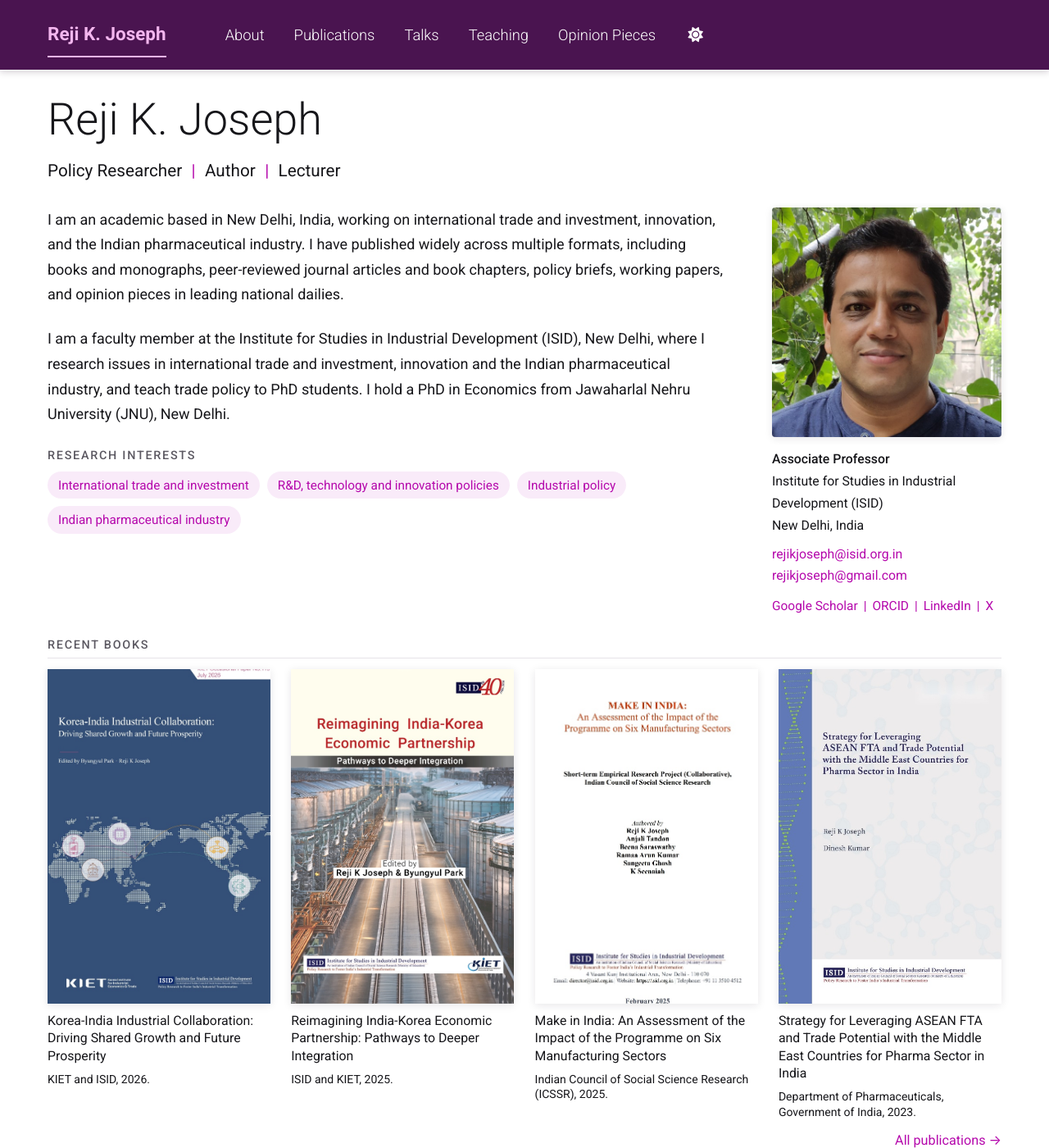
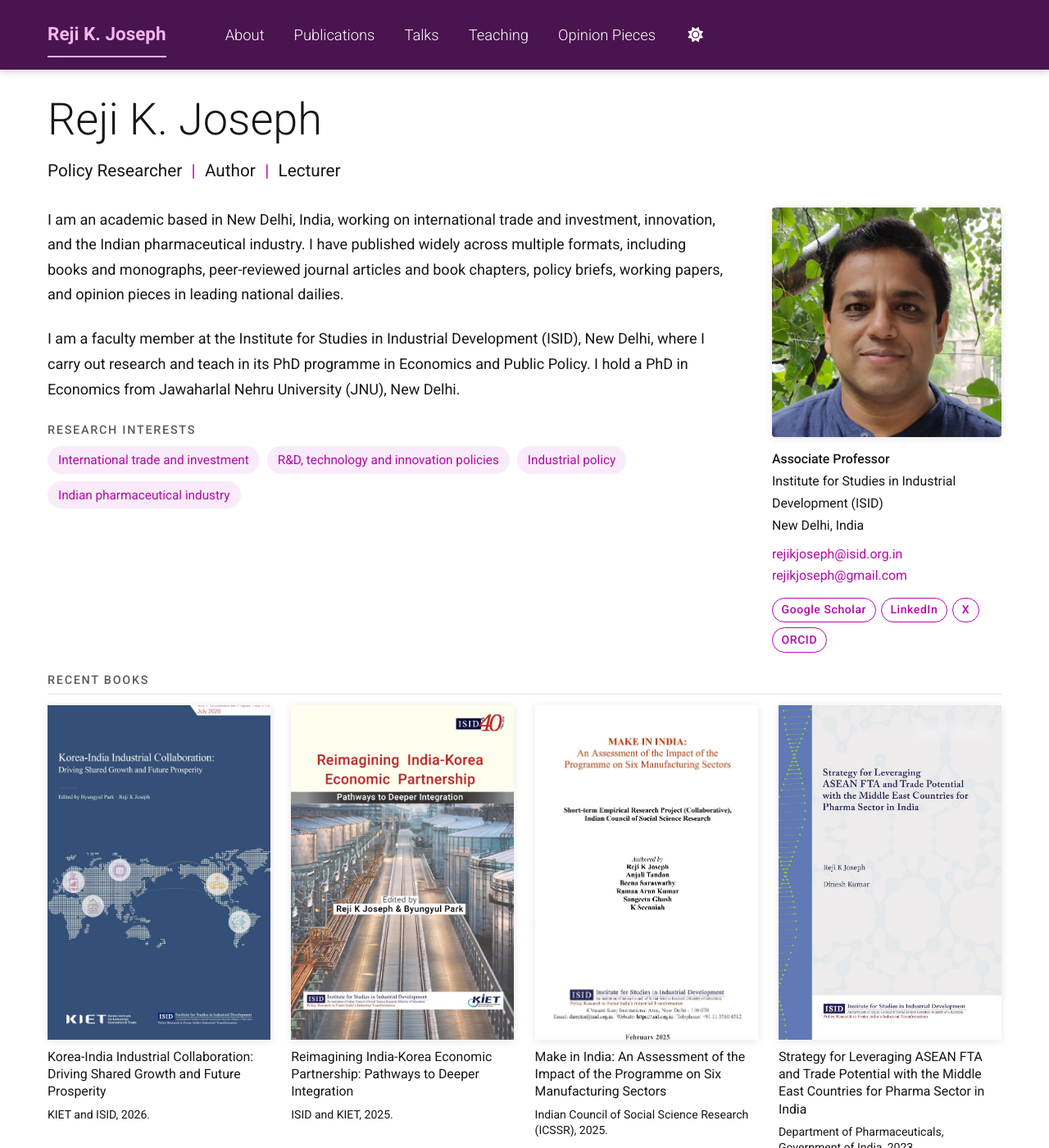
Before and after one commit to rejikjoseph/rejikjoseph.github.io, a Jekyll site: the page built from _pages/about.md, in a window 1280 px wide and 1400 px high. Shown: the whole window at 82% size. Built offline with Jekyll 4.4.1, drawn with Linux system fonts in a browser that asks for light colours; a style sheet for code colours, icons or effects is not loaded.

Commit message:
Update bio and profile links

```diff
--- a/_pages/about.md
+++ b/_pages/about.md
@@ -21,12 +21,12 @@ redirect_from:
       <p>New Delhi, India</p>
       <p class="about-email"><a href="mailto:rejikjoseph@isid.org.in">rejikjoseph@isid.org.in</a></p>
       <p class="about-email-alt"><a href="mailto:rejikjoseph@gmail.com">rejikjoseph@gmail.com</a></p>
-      <p class="about-profiles"><a href="https://scholar.google.com/citations?user=CLAsFDEAAAAJ" rel="me">Google Scholar</a><span class="sep">|</span><a href="https://orcid.org/0000-0002-3562-5225" rel="me">ORCID</a><span class="sep">|</span><a href="https://www.linkedin.com/in/reji-k-joseph-24023414/" rel="me">LinkedIn</a><span class="sep">|</span><a href="https://x.com/rejikjoseph" rel="me">X</a></p>
+      <p class="about-profiles"><a href="https://scholar.google.com/citations?user=CLAsFDEAAAAJ" rel="me">Google Scholar</a><a href="https://www.linkedin.com/in/reji-k-joseph-24023414/" rel="me">LinkedIn</a><a href="https://x.com/rejikjoseph" rel="me">X</a><a href="https://orcid.org/0000-0002-3562-5225" rel="me">ORCID</a></p>
     </div>
   </aside>
   <div class="about-text">
     <p>I am an academic based in New Delhi, India, working on international trade and investment, innovation, and the Indian pharmaceutical industry. I have published widely across multiple formats, including books and monographs, peer-reviewed journal articles and book chapters, policy briefs, working papers, and opinion pieces in leading national dailies.</p>
-    <p>I am a faculty member at the Institute for Studies in Industrial Development (ISID), New Delhi, where I research issues in international trade and investment, innovation and the Indian pharmaceutical industry, and teach trade policy to PhD students. I hold a PhD in Economics from Jawaharlal Nehru University (JNU), New Delhi.</p>
+    <p>I am a faculty member at the Institute for Studies in Industrial Development (ISID), New Delhi, where I carry out research and teach in its PhD programme in Economics and Public Policy. I hold a PhD in Economics from Jawaharlal Nehru University (JNU), New Delhi.</p>
     <h3 class="about-sub">Research Interests</h3>
     <ul class="chips">
       <li>International trade and investment</li>
--- a/assets/css/main.scss
+++ b/assets/css/main.scss
@@ -263,8 +263,9 @@ html[data-theme="dark"] { --rj-bar: #2a0c2e; --rj-bar-fg: #f1e9f2; --rj-bar-acce
 .card-date .pdf-link { margin-left: 0.6em; }
 
 /* Profile links under the photo */
-.about-profiles { margin-top: 0.6em !important; font-size: 0.86rem; }
-.about-profiles .sep { color: var(--rj-accent); margin: 0 0.45em; }
+.about-profiles { margin-top: 0.8em !important; display: flex; flex-wrap: wrap; gap: 0.4em; }
+.about-profiles a { display: inline-block; padding: 0.1em 0.75em; font-size: 0.78rem; font-weight: 500; letter-spacing: 0.04em; line-height: 1.8; color: var(--rj-accent) !important; background: transparent !important; border: 1px solid var(--rj-accent); border-radius: 999px; text-decoration: none !important; }
+.about-profiles a:hover { background: var(--rj-accent) !important; color: #fff !important; }
 
 /* Text selection colour */
 ::selection { background: rgba(181, 9, 172, 0.18); color: inherit; }
```
